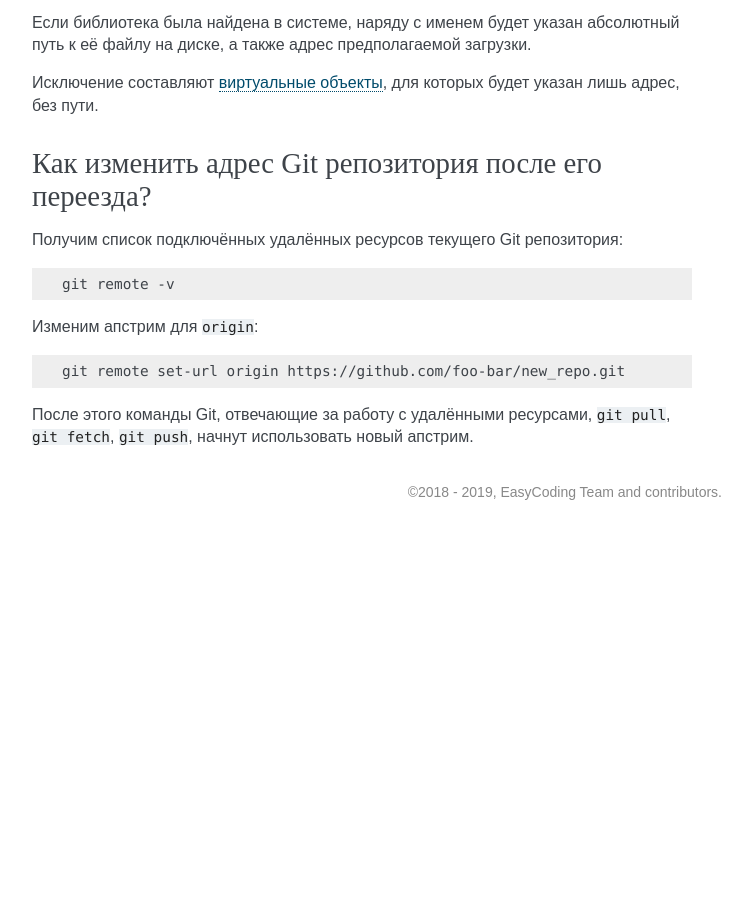
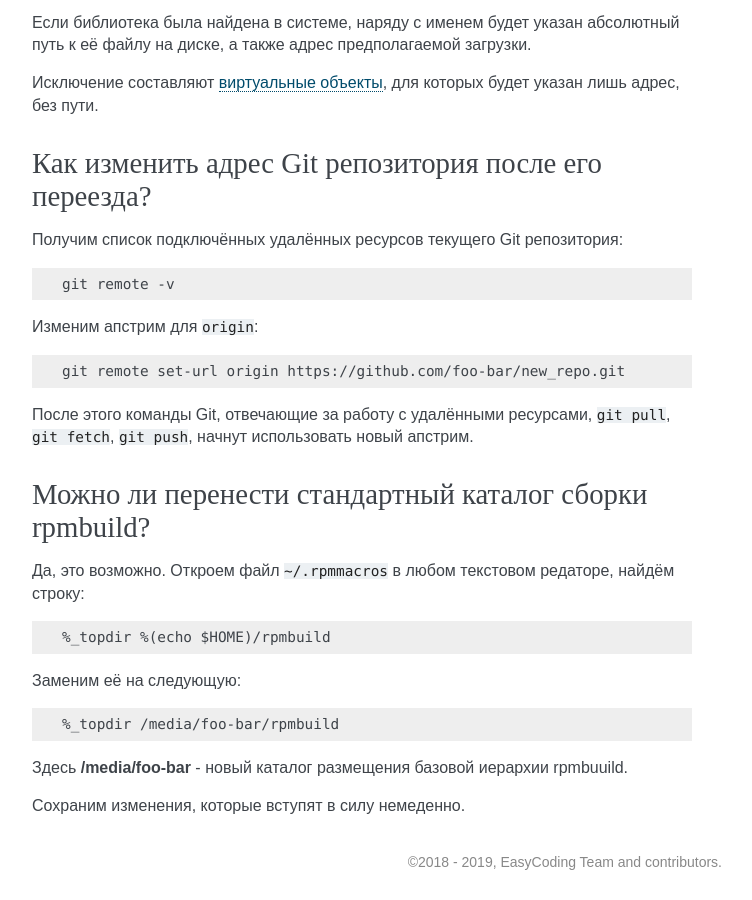
Before and after one commit to RussianFedora/FAQ, a Sphinx documentation site: the page built from source/development.rst, in a window 1280 px wide and 900 px high, scrolled down 20691 px. Shown: the whole window, without its empty margins (388-1140 px from the left). Built offline with Sphinx 7.4.7, drawn with Linux system fonts in a browser that asks for light colours; before the commit the page ends 21221 px from its top, so only the background shows below that; some of the changed text lies outside the part shown.

Commit message:
Added question about moving rpmbuild directory.

```diff
--- a/source/development.rst
+++ b/source/development.rst
@@ -1166,3 +1166,25 @@
     git remote set-url origin https://github.com/foo-bar/new_repo.git
 
 После этого команды Git, отвечающие за работу с удалёнными ресурсами, ``git pull``, ``git fetch``, ``git push``, начнут использовать новый апстрим.
+
+.. index:: rpmbuild, move
+.. _rpmbuild-move:
+
+Можно ли перенести стандартный каталог сборки rpmbuild?
+==========================================================
+
+Да, это возможно. Откроем файл ``~/.rpmmacros`` в любом текстовом редаторе, найдём строку:
+
+.. code-block:: text
+
+    %_topdir %(echo $HOME)/rpmbuild
+
+Заменим её на следующую:
+
+.. code-block:: text
+
+    %_topdir /media/foo-bar/rpmbuild
+
+Здесь **/media/foo-bar** - новый каталог размещения базовой иерархии rpmbuuild.
+
+Сохраним изменения, которые вступят в силу немеденно.
```
